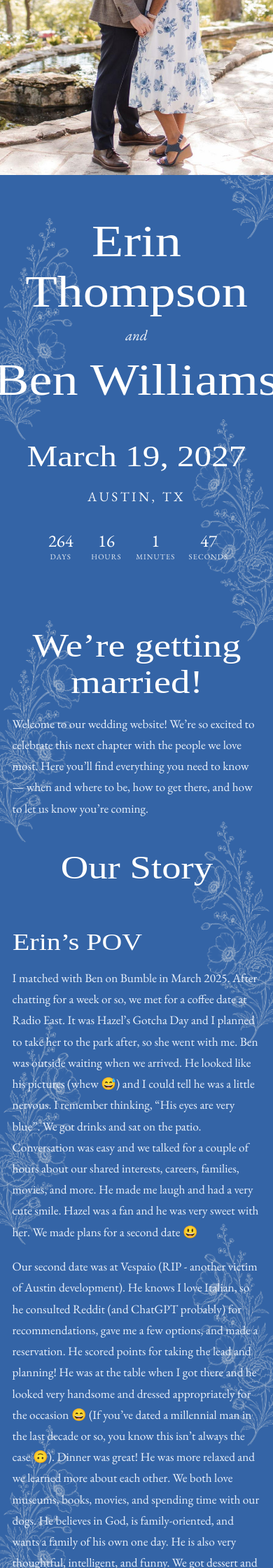
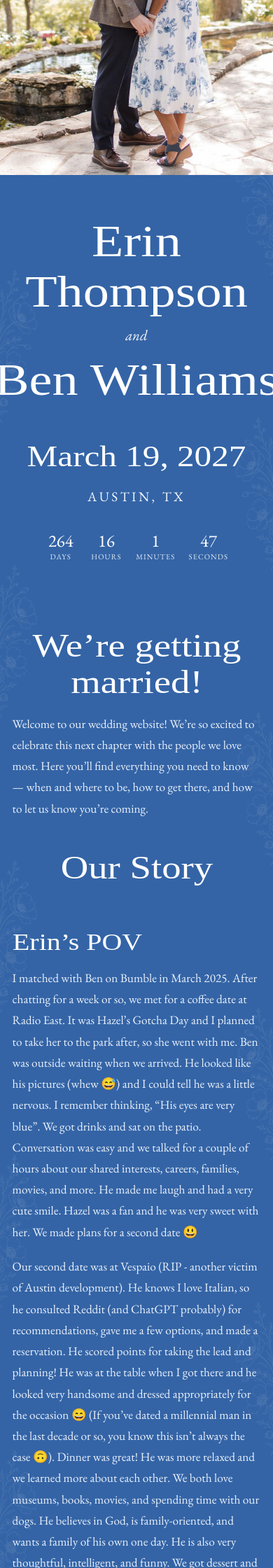
Before and after one commit to bjw7654/wedding-website, a Jekyll site: the page built from index.md, in a window 390 px wide. Shown: the part 350-2590 px from the top of the page at 70% size. Built offline with Jekyll 4.4.1, drawn with Linux system fonts in a browser that asks for light colours; some web fonts are replaced.

Commit message:
Fade and pull bouquet side vines off-edge on mobile so they don't cover text

```diff
--- a/assets/css/style.scss
+++ b/assets/css/style.scss
@@ -692,10 +692,14 @@ body.layout-page .site-header::after {
 
   .announce { padding: 3.25rem 1rem; }
 
-  /* Slim the floral side borders on phones so they frame the page without
-     crowding the text. */
+  /* On phones the text runs nearly edge to edge, so the inward-leaning bouquet
+     art would sit on top of the words. Pull each column outward past the page
+     edge (negative inset) and fade it right down so the florals are only barely
+     visible at the very margins and never cover the text. */
   body::before,
-  body::after { width: clamp(96px, 30vw, 150px); opacity: 0.7; }
+  body::after { width: clamp(64px, 22vw, 110px); opacity: 0.18; }
+  body::before { left: -8vw; }
+  body::after  { right: -8vw; }
 
   /* Make the countdown more compact on phones so it stays on one line. */
   .countdown { gap: 0.9rem 1.2rem; }
```
